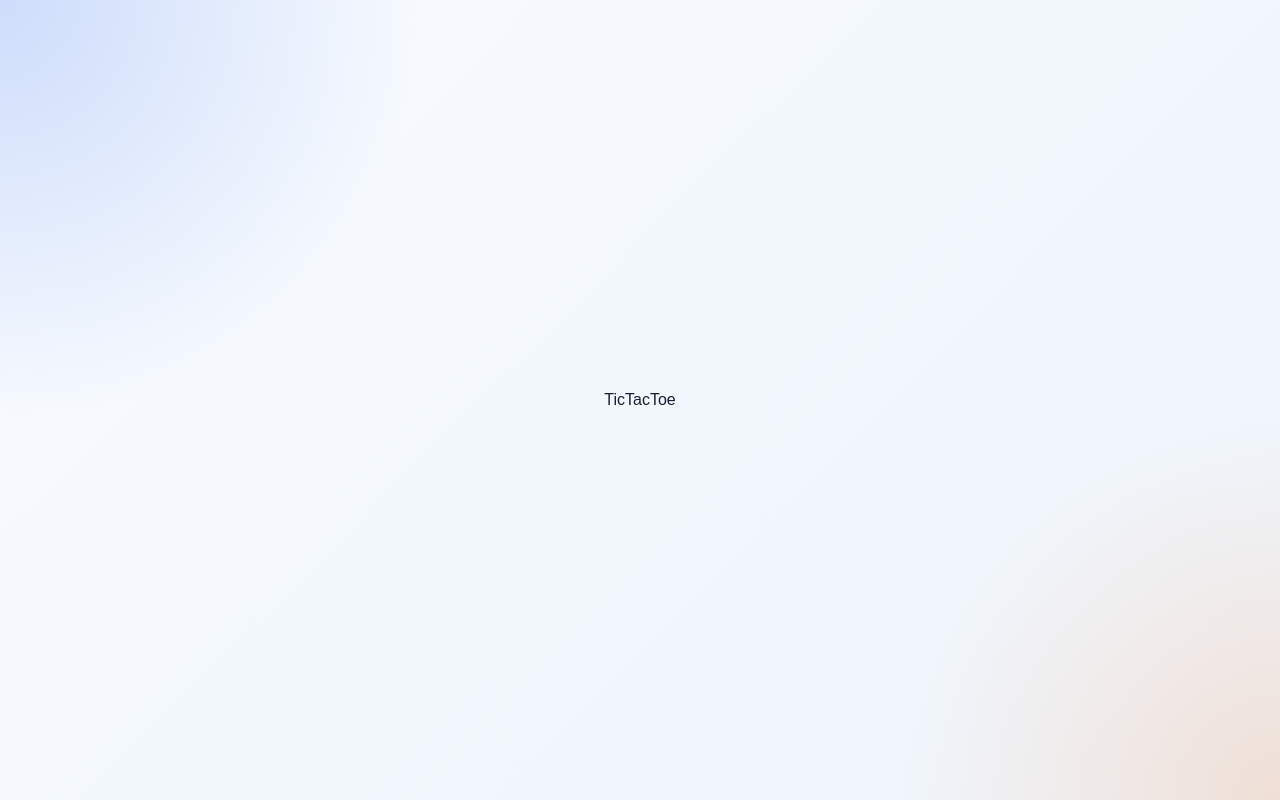
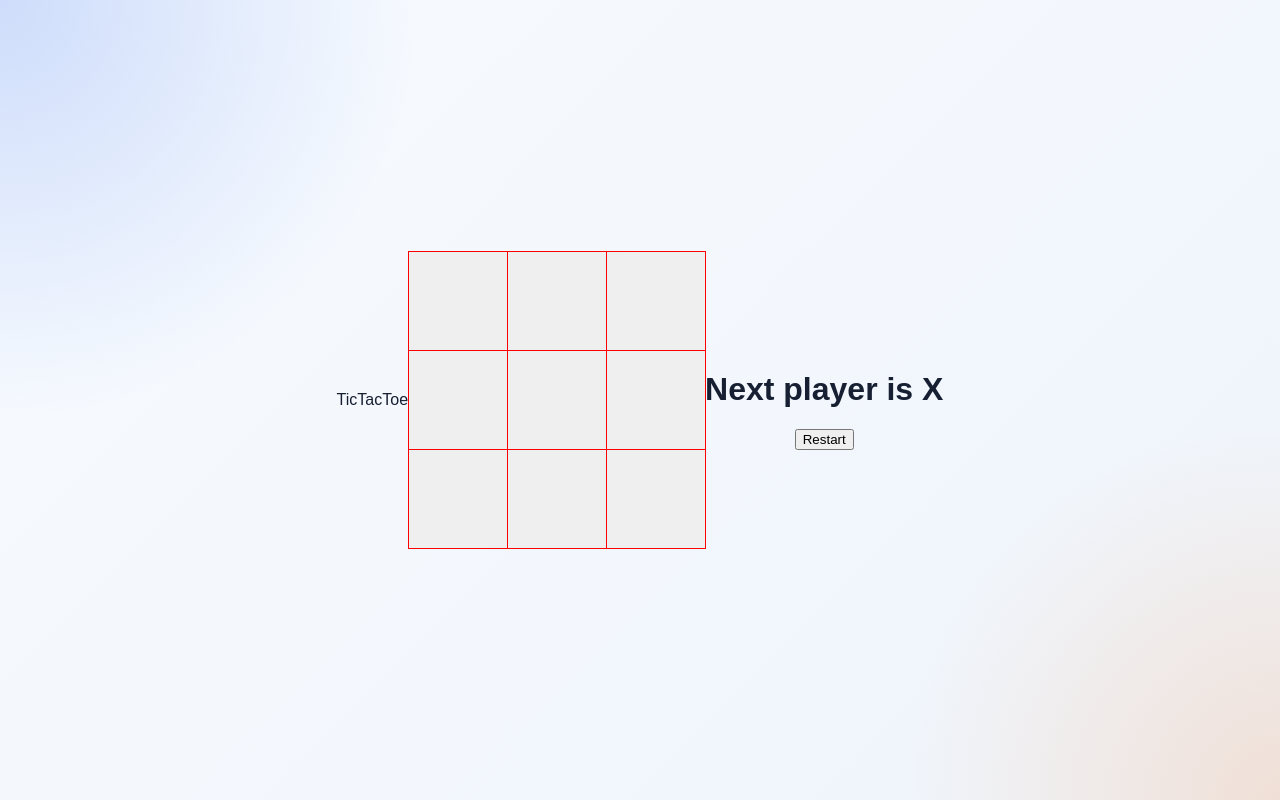
Before and after one commit to TanKaiYi0220/React-Practice-25-Projects, a React (Vite) app: page / in a window 1280 px wide. Built offline with nearby package versions, Linux system fonts and the light colour scheme.

Commit message:
feat: implemented TicTacToe component

```diff
--- a/src/components/tic_tac_toe/TicTacToe.jsx
+++ b/src/components/tic_tac_toe/TicTacToe.jsx
@@ -1,10 +1,96 @@
-import React from 'react'
+import React, { useEffect, useState } from 'react'
 import "./style.css"
 
+function Square({ index, squares, handleClicked }) {
+    return <button
+        onClick={() => { handleClicked(index) }}
+        className="gameCell">
+        {squares[index]}
+    </button>
+}
+
 const TicTacToe = () => {
+    const [squares, setSquares] = useState(Array(9).fill(""));
+    const [isXPlayer, setIsXPlayer] = useState(true);
+    const [status, setStatus] = useState("");
+
+    function getWinner(squares) {
+        const winningPatterns = [
+            [0, 1, 2],
+            [3, 4, 5],
+            [6, 7, 8],
+            [2, 5, 8],
+            [0, 4, 8],
+            [2, 4, 6],
+            [0, 3, 6],
+            [1, 4, 7],
+        ];
+
+        for (let i = 0; i < winningPatterns.length; i++) {
+            const [x, y, z] = winningPatterns[i];
+            if (squares[x] && squares[x] == squares[y] && squares[y] == squares[z]) {
+                return squares[x];
+            }
+        }
+
+        return null;
+    }
+
+    function ToPlayerString(playerFlag){
+        return (playerFlag) ? "X" : "O";
+    }
+
+    function handleCellClicked(getCurrentIndex) {
+        let squaresClone = [...squares];
+
+        if (getWinner(squares) || squaresClone[getCurrentIndex] != "") return;
+
+        squaresClone[getCurrentIndex] = ToPlayerString(isXPlayer);
+        setSquares(squaresClone);
+        setIsXPlayer(!isXPlayer);
+    }
+
+    function handleRestartButton() {
+        setIsXPlayer(true);
+        setSquares(Array(9).fill(""));
+    }
+
+
+
+    useEffect(() => {
+        if (!getWinner(squares) && squares.every((item) => item != "")) {
+            setStatus("Draw")
+        } else if (getWinner(squares)) {
+            setStatus(`Winner is ${getWinner(squares)}`);
+        } else {
+            setStatus(`Next player is ${ToPlayerString(isXPlayer)}`)
+        }
+    }, [squares, isXPlayer])
+
     return (
         <div className="gameContainer">
             TicTacToe
+            <div className="gameBoard">
+                <div className="gameRow">
+                    <Square index={0} squares={squares} handleClicked={handleCellClicked} />
+                    <Square index={1} squares={squares} handleClicked={handleCellClicked} />
+                    <Square index={2} squares={squares} handleClicked={handleCellClicked} />
+                </div>
+                <div className="gameRow">
+                    <Square index={3} squares={squares} handleClicked={handleCellClicked} />
+                    <Square index={4} squares={squares} handleClicked={handleCellClicked} />
+                    <Square index={5} squares={squares} handleClicked={handleCellClicked} />
+                </div>
+                <div className="gameRow">
+                    <Square index={6} squares={squares} handleClicked={handleCellClicked} />
+                    <Square index={7} squares={squares} handleClicked={handleCellClicked} />
+                    <Square index={8} squares={squares} handleClicked={handleCellClicked} />
+                </div>
+            </div>
+            <div className="gameStatus">
+                <h1 className="status">{status}</h1>
+                <button className="restartButton" onClick={() => { handleRestartButton() }}>Restart</button>
+            </div>
         </div>
     )
 }
--- a/src/components/tic_tac_toe/style.css
+++ b/src/components/tic_tac_toe/style.css
@@ -33,3 +33,21 @@ body {
         radial-gradient(circle at bottom right, rgba(249, 115, 22, 0.16), transparent 380px),
         linear-gradient(135deg, #f8fbff 0%, var(--page-bg) 100%);
 }
+
+.gameBoard {
+    display: flex;
+    flex-direction: column;
+}
+
+.gameCell {
+    border: 1px solid red;
+    float: left;
+    font-size: 40px;
+    height: 100px;
+    width: 100px;
+    padding: 0px;
+    text-align: center;
+    margin-right: -1px;
+    margin-top: -1px;
+    cursor: pointer;
+}
```
Lines whose indentation alone changed are shown as unchanged.
